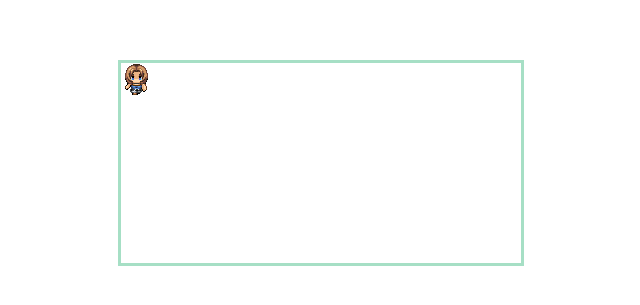
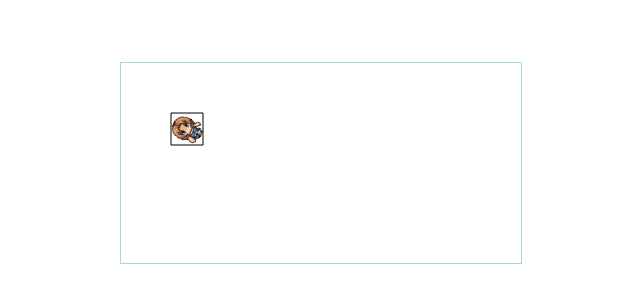
Before and after one commit to germanbisurgi/ExstasyJS, a plain HTML site: page index.html in a window 1280 px wide. Shown: the part 237-542 px from the top of the page, without its empty margins (319-959 px from the left). Drawn offline with Linux system fonts and the light colour scheme.

Commit message:
refactored sprite (rotation), refactored renderManager

```diff
--- a/extasy/assetManager.js
+++ b/extasy/assetManager.js
@@ -81,7 +81,7 @@ var AssetManager = function (game) {
                         }
 
                         if (asset.type === 'spriteSheet') {
-                            var sprite = new Extasy.sprite2(self.game, img, asset.spriteWidth, asset.spriteHeight);
+                            var sprite = new Extasy.sprite(self.game, img, asset.spriteWidth, asset.spriteHeight);
                             sprite.name = asset.name;
                             self.game.assets.push(sprite);
                         }
--- a/extasy/entityManager.js
+++ b/extasy/entityManager.js
@@ -14,7 +14,15 @@ var EntityManager = function (game) {
         return output;
     }
 
-    self.createEntity = function(entDef) {
+    self.listEntities = function (x, y, spriteSheetName) {
+        return self.game.entities;
+    }
+
+    self.addEntity = function(entity) {
+        self.game.entities.push(entity);
+    }
+
+    /* self.createEntity = function(entDef) {
         var entity = {};
         entity.id = (Math.random() * 100000000 | 0).toString(16);
         entity.name = entDef.name ? entDef.name : null;
@@ -41,6 +49,6 @@ var EntityManager = function (game) {
         self.game.entities.push(entity);
 
         return entity;
-    }
+    } */
 
 }
--- a/extasy/extasy.js
+++ b/extasy/extasy.js
@@ -10,6 +10,5 @@ var Extasy = {
     state: State,
     inputManager: InputManager,
     sprite: Sprite,
-    sprite2: Sprite2,
     controller: Controller
 }
--- a/extasy/game.js
+++ b/extasy/game.js
@@ -52,9 +52,9 @@ var Game = function (width, height, name, canvas) {
                         self.state.update();
                     }
 
-                    self.physicsManager.update();
-                    self.physicsManager.draw();
-                    //self.renderManager.draw();
+                    // self.physicsManager.update();
+                    // self.physicsManager.draw();
+                    self.renderManager.draw(self.entities);
 
                     self.frame++;
 
--- a/extasy/renderManager.js
+++ b/extasy/renderManager.js
@@ -9,6 +9,14 @@ var RenderManager = function(game, camera) {
 
     self.clear = function() {
         self.context.clearRect(0, 0, self.game.width, self.game.height);
+    }
+
+    self.toRadians = function (degrees) {
+        return degrees * 0.0174532925199432957;
+    }
+
+    self.toDegrees = function (radians) {
+        return radians * 57.295779513082320876;
     }
 
     self.fullScreen = function() {
@@ -56,8 +64,8 @@ var RenderManager = function(game, camera) {
         self.context.stroke();
     }
 
-    self.draw = function() {
-        this.game.entities.sort(function(a, b) {
+    self.draw = function(entities) {
+        /*this.game.entities.sort(function(a, b) {
             return (a.position.z) - (b.position.z);
         });
         self.clear();
@@ -72,7 +80,40 @@ var RenderManager = function(game, camera) {
                 self.drawPattern(e.pattern, e.position.x, e.position.y, e.size.w, e.size.h);
             }
         });
-        self.context.restore();
+        self.context.restore();*/
+        entities.forEach(function (entity) {
+            self.clear();
+            if (entity.type === 'sprite') {
+                self.context.save();
+                self.drawRectangle(
+                    entity.dx,
+                    entity.dy,
+                    entity.dw,
+                    entity.dh
+                );
+                // move to the middle of where we want to draw our entity.
+                self.context.translate(
+                    entity.dx + (entity.dw / 2),
+                    entity.dy + (entity.dh / 2)
+                );
+                // move to the middle of where we want to draw our entity.
+                self.context.rotate(self.toRadians(entity.angle));
+                self.drawImage(
+                    entity.image,
+                    entity.sx,
+                    entity.sy,
+                    entity.sw,
+                    entity.sh,
+                    entity.dw * -0.5,
+                    entity.dh * -0.5,
+                    entity.dw,
+                    entity.dh
+                );
+                self.context.restore();
+                // self.game.stop();
+
+            }
+        });
     }
 
 }
--- a/extasy/sprite.js
+++ b/extasy/sprite.js
@@ -1,21 +1,48 @@
-var Sprite = function (game, spriteSheet, width, height) {
+var Sprite = function (game, image, sw, sh) {
 
     "use strict";
     var self = this;
-    self.game = game;
-    self.sheet = spriteSheet;
-    self.x = 0;
-    self.y = 0;
-    self.w = width;
-    self.h = height;
+    self.id = (Math.random() * 100000000 | 0).toString(16);
+    self.type = 'sprite';
+    self.name = null;
+    self.image = image;
+    self.sx = 0;
+    self.sy = 0;
+    self.sw = sw;
+    self.sh = sh;
+    self.dx;
+    self.dy;
+    self.dw = sw;
+    self.dh = sh;
+    self.angle = 0;
+    self.spriteOffsetX = 0;
+    self.spriteOffsetY = 0;
+
     self.counter = 0;
     self.animations = [];
 
-    self.addAnimation = function (name, row, sequence, velocity) {
+    self.play = function (animationName) {
+        var animation = self.getAnimation(animationName);
+        if (animation) {
+            var ssw = self.image.width;
+            var columns = self.image.width / self.sw;
+            var rows = self.image.height / self.sh;
+            if (game.frame % animation.velocity === 0) {
+                self.counter = (self.counter + 1) % animation.sequence.length;
+            }
+            self.sy = Math.floor((animation.sequence[self.counter] + 1) / columns) * self.sh;
+            self.sx = self.sw * animation.sequence[self.counter]  - ssw * self.sy / self.sh;
+        } else {
+            console.log('EXCEPTION: This animation does not exist ->', animationName);
+            console.log('the game will be stoped');
+            game.stop();
+        }
+    }
+
+    self.addAnimation = function (name, sequence, velocity) {
         if (!self.getAnimation(name)) {
             self.animations.push({
                 name: name,
-                row: row,
                 sequence: sequence,
                 velocity: velocity
             });
@@ -23,9 +50,8 @@ var Sprite = function (game, spriteSheet, width, height) {
             // Exception.
             console.log('EXCEPTION: This animation is already in the list ->', name);
             console.log('the game will be stoped');
-            self.game.stop();
+            game.stop();
         }
-
     }
 
     self.getAnimation = function (animationName) {
@@ -38,55 +64,29 @@ var Sprite = function (game, spriteSheet, width, height) {
         return output;
     }
 
-    self.play = function (animationName) {
-        var animation = self.getAnimation(animationName);
-        if (animation) {
-            self.y = animation.row * self.w;
-            if (self.game.frame % animation.velocity === 0) {
-                self.counter = (self.counter + 1) % animation.sequence.length;
-            }
-            self.x = self.w * animation.sequence[self.counter];
-        } else {
-            // Exception.
-            console.log('EXCEPTION: This animation does not exist ->', animationName);
-            console.log('the game will be stoped');
-            self.game.stop();
-        }
-    }
-
-    self.setOffset = function (x, y) {}
-
-    self.animate = function (row, sequence, velocity) {
-        self.y = row * self.w;
-        if (self.game.frame % velocity === 0) {
-            self.counter = (self.counter + 1) % sequence.length;
-        }
-        self.x = self.w * sequence[self.counter];
-    }
-
     self.scroll = function (direction, velocity) {
         if (direction ==='left') {
-            self.x += velocity;
-            if (self.x + self.w >= self.w * 2) {
-                self.x = 0;
+            self.sx += velocity;
+            if (self.sx + self.sw >= self.sw * 2) {
+                self.sx = 0;
             }
         }
         if (direction ==='right') {
-            self.x -= velocity;
-            if (self.x <= 0) {
-                self.x = self.w;
+            self.sx -= velocity;
+            if (self.sx <= 0) {
+                self.sx = self.sw;
             }
         }
         if (direction ==='up') {
-            self.y += velocity;
-            if (self.y + self.h >= self.h * 2) {
-                self.y = 0;
+            self.sy += velocity;
+            if (self.sy + self.sh >= self.sh * 2) {
+                self.sy = 0;
             }
         }
         if (direction ==='down') {
-            self.y -= velocity;
-            if (self.y <= 0) {
-                self.y = self.h;
+            self.sy -= velocity;
+            if (self.sy <= 0) {
+                self.sy = self.sh;
             }
         }
     }
--- a/extasy/sprite2.js
+++ /dev/null
@@ -1,88 +0,0 @@
-var Sprite2 = function (game, spriteSheet, spriteWidth, spriteHeight) {
-
-    "use strict";
-    var self = this;
-    self.game = game;
-    self.name = null;
-    self.spriteSheet = spriteSheet;
-    self.spriteWidth = spriteWidth;
-    self.spriteHeight = spriteHeight;
-    self.spriteX = 0;
-    self.spriteY = 0;
-    self.spriteOffsetX = 0;
-    self.spriteOffsetY = 0;
-
-    self.counter = 0;
-    self.animations = [];
-
-    self.play = function (animationName) {
-        var animation = self.getAnimation(animationName);
-        if (animation) {
-            var ssw = self.spriteSheet.width;
-            var columns = self.spriteSheet.width / self.spriteWidth;
-            var rows = self.spriteSheet.height / self.spriteHeight;
-            if (self.game.frame % animation.velocity === 0) {
-                self.counter = (self.counter + 1) % animation.sequence.length;
-            }
-            self.spriteY = Math.floor((animation.sequence[self.counter] + 1) / columns) * self.spriteHeight;
-            self.spriteX = self.spriteWidth * animation.sequence[self.counter]  - ssw * self.spriteY / self.spriteHeight;
-        } else {
-            console.log('EXCEPTION: This animation does not exist ->', animationName);
-            console.log('the game will be stoped');
-            self.game.stop();
-        }
-    }
-
-    self.addAnimation = function (name, sequence, velocity) {
-        if (!self.getAnimation(name)) {
-            self.animations.push({
-                name: name,
-                sequence: sequence,
-                velocity: velocity
-            });
-        } else {
-            // Exception.
-            console.log('EXCEPTION: This animation is already in the list ->', name);
-            console.log('the game will be stoped');
-            self.game.stop();
-        }
-    }
-
-    self.getAnimation = function (animationName) {
-        var output = false;
-        self.animations.forEach(function(animation, i) {
-            if (animation.name == animationName) {
-                output = animation;
-            }
-        });
-        return output;
-    }
-
-    self.scroll = function (direction, velocity) {
-        if (direction ==='left') {
-            self.spriteX += velocity;
-            if (self.spriteX + self.spriteWidth >= self.spriteWidth * 2) {
-                self.spriteX = 0;
-            }
-        }
-        if (direction ==='right') {
-            self.spriteX -= velocity;
-            if (self.spriteX <= 0) {
-                self.spriteX = self.spriteWidth;
-            }
-        }
-        if (direction ==='up') {
-            self.spriteY += velocity;
-            if (self.spriteY + self.spriteHeight >= self.spriteHeight * 2) {
-                self.spriteY = 0;
-            }
-        }
-        if (direction ==='down') {
-            self.spriteY -= velocity;
-            if (self.spriteY <= 0) {
-                self.spriteY = self.spriteHeight;
-            }
-        }
-    }
-
-}
--- a/extasy/state.js
+++ b/extasy/state.js
@@ -27,16 +27,23 @@ var State = function (name) {
 
     // ---------------------------------------------------------------- entities
 
-    self.getEntity = function (entityName) {
-        return self.game.entityManager.getEntity(entityName);
+    self.listEntities = function (x, y, spriteSheetName) {
+        return self.game.entityManager.listEntities();
     }
 
-    self.createEntity = function (entDef, x, y, z) {
-        return self.game.entityManager.createEntity(entDef, x, y, z);
-    }
-
-    self.createScroller = function (entDef, x, y, z) {
-        return self.game.entityManager.createScroller(entDef, x, y, z);
+    self.addSprite = function (x, y, spriteSheetName) {
+        var sprite = self.getAsset(spriteSheetName);
+        if (sprite) {
+            sprite.dx = x;
+            sprite.dy = y;
+            self.game.entityManager.addEntity(sprite);
+            return sprite;
+        } else {
+            console.log('EXCEPTION: this sprite is not present ->', spriteSheetName);
+            console.log('the game will be stoped');
+            self.game.stop();
+        }
+        console.log(sprite);
     }
 
     // ------------------------------------------------------------------ inputs
--- a/src/scripts/main.js
+++ b/src/scripts/main.js
@@ -1,6 +1,7 @@
 var mygame = new Extasy.game(400, 200, 'my game', '#canvas');
 
 mygame.stateManager.add(loadState);
+mygame.stateManager.add(controllerState);
 mygame.stateManager.add(spriteState);
 
 mygame.stateManager.switch('loadState');
--- /dev/null
+++ b/src/scripts/states/controllerState.js
@@ -0,0 +1,18 @@
+var controllerState = new Extasy.state('controllerState');
+
+controllerState.preload = function () {}
+
+controllerState.create = function () {
+    // create a controller and define it inputs.
+    var controller = this.createController('standard');
+    controller.add('UP', 'keyboard', 'ArrowUp');
+    controller.add('DOWN', 'keyboard', 'ArrowDown');
+    controller.add('LEFT', 'keyboard', 'ArrowLeft');
+    controller.add('RIGHT', 'keyboard', 'ArrowRight');
+    controller.add('G', 'keyboard', 'g');
+    controller.add('H', 'keyboard', 'h');
+    controller.add('F', 'keyboard', 'f');
+    this.game.stateManager.switch('spriteState');
+}
+
+controllerState.update = function () {}
--- a/src/scripts/states/loadState.js
+++ b/src/scripts/states/loadState.js
@@ -21,16 +21,7 @@ loadState.preload = function () {
 }
 
 loadState.create = function () {
-    var controller = this.createController('standard');
-    controller.add('UP', 'keyboard', 'ArrowUp');
-    controller.add('DOWN', 'keyboard', 'ArrowDown');
-    controller.add('LEFT', 'keyboard', 'ArrowLeft');
-    controller.add('RIGHT', 'keyboard', 'ArrowRight');
-    controller.add('G', 'keyboard', 'g');
-    controller.add('H', 'keyboard', 'h');
-    controller.add('F', 'keyboard', 'f');
-
-    this.game.stateManager.switch('spriteState');
+    this.game.stateManager.switch('controllerState');
 }
 
 loadState.update = function () {}
--- a/src/scripts/states/spriteState.js
+++ b/src/scripts/states/spriteState.js
@@ -2,26 +2,16 @@ var spriteState = new Extasy.state('spriteState');
 var player;
 
 spriteState.create = function () {
-    player = this.getAsset('player');
-    player.addAnimation('up', [37, 38, 37, 36], 5);
-    player.addAnimation('right', [25, 26, 25, 24], 5);
-    player.addAnimation('down', [1, 2, 1, 0], 5);
-    player.addAnimation('left', [13, 14, 13, 12], 5);
+    player = this.addSprite(50, 50, 'player');
+    player.addAnimation('up', [37, 38, 37, 36], 10);
+    player.addAnimation('right', [25, 26, 25, 24], 10);
+    player.addAnimation('down', [1, 2, 1, 0], 10);
+    player.addAnimation('left', [13, 14, 13, 12], 10);
     console.log(player);
+    console.log(this.listEntities());
 }
 
 spriteState.update = function () {
     player.play('down');
-    this.game.renderManager.clear();
-    this.game.renderManager.drawImage(
-        player.spriteSheet,
-        player.spriteX,
-        player.spriteY,
-        player.spriteWidth,
-        player.spriteHeight,
-        0,
-        0,
-        player.spriteWidth,
-        player.spriteHeight
-    );
+    player.angle++;
 }
--- a/src/styles/main.css
+++ b/src/styles/main.css
@@ -26,7 +26,7 @@ body {
 }
 
 #debug {
-    border: 3px solid #4FC08D;
+    border: 1px solid #4FC08D;
     opacity: 0.5;
     position: absolute;
         top: 50%;
```
Also changed, not shown: extasy/entity.js (+7 -4 lines), index.html (+1 -1 lines).
